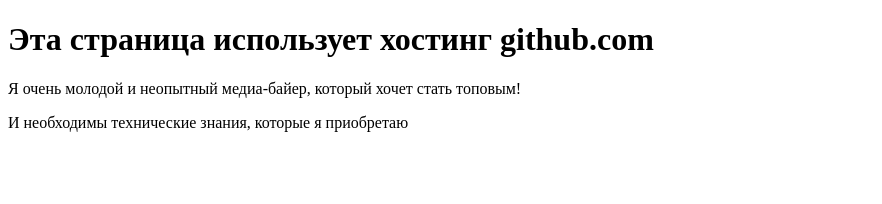
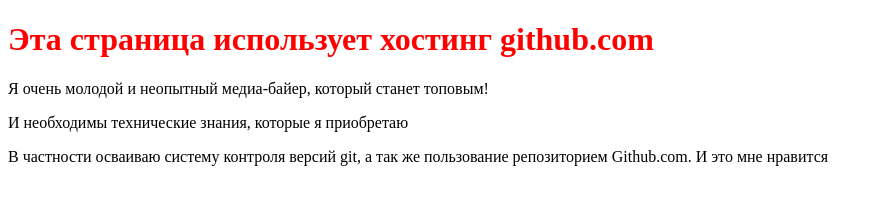
Before and after one commit to sonneque/sonneque.github.io, a plain HTML site: page index.html in a window 1280 px wide. Shown: the whole page, without its empty margins (0-882 px from the left). Drawn offline with Linux system fonts and the light colour scheme.

Commit message:
Обновил описание и добавил style.css

```diff
--- /dev/null
+++ b/css/style.css
@@ -0,0 +1,3 @@
+h1 {
+  color: red;
+}
--- a/index.html
+++ b/index.html
@@ -6,14 +6,16 @@
     <meta charset="utf-8">
     <meta name="description" content="Это первая страница во время учебного цикла верстке">
     <title>Моя учебная страница</title>
-    <!--<link rel="stylesheet" href="css/style.css">-->
+    <link rel="stylesheet" href="css/style.css">
   </head>
 
   <body>
     <h1> Эта страница использует хостинг github.com </h1>
 
-    <p>Я очень молодой и неопытный медиа-байер, который хочет стать топовым!</p>
+    <p>Я очень молодой и неопытный медиа-байер, который станет топовым!</p>
     <p>И необходимы технические знания, которые я приобретаю</p>
+    <p>В частности осваиваю систему контроля версий git, а так же пользование репозиторием Github.com. И это мне нравится</p>
+
   </body>
 
 </html>
```
